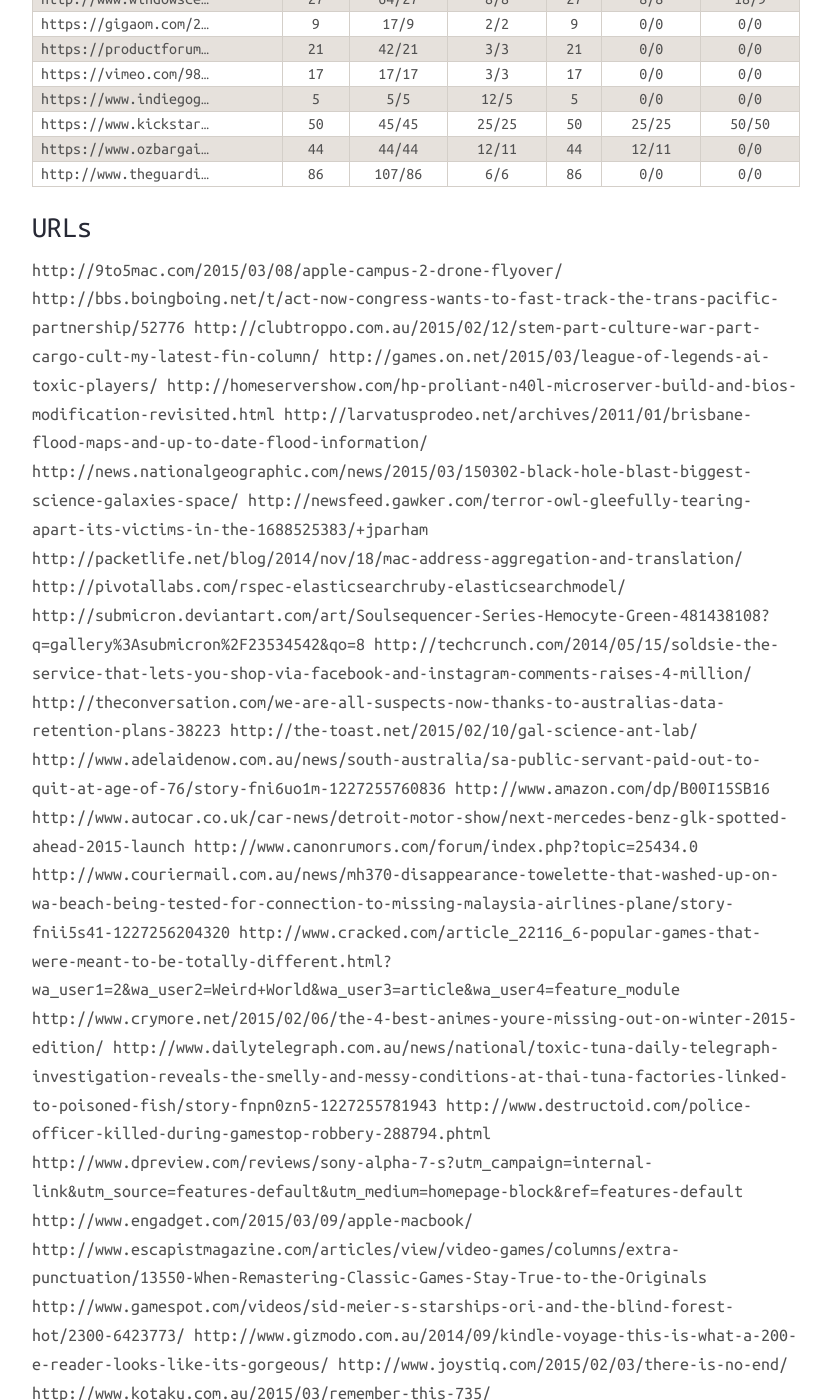
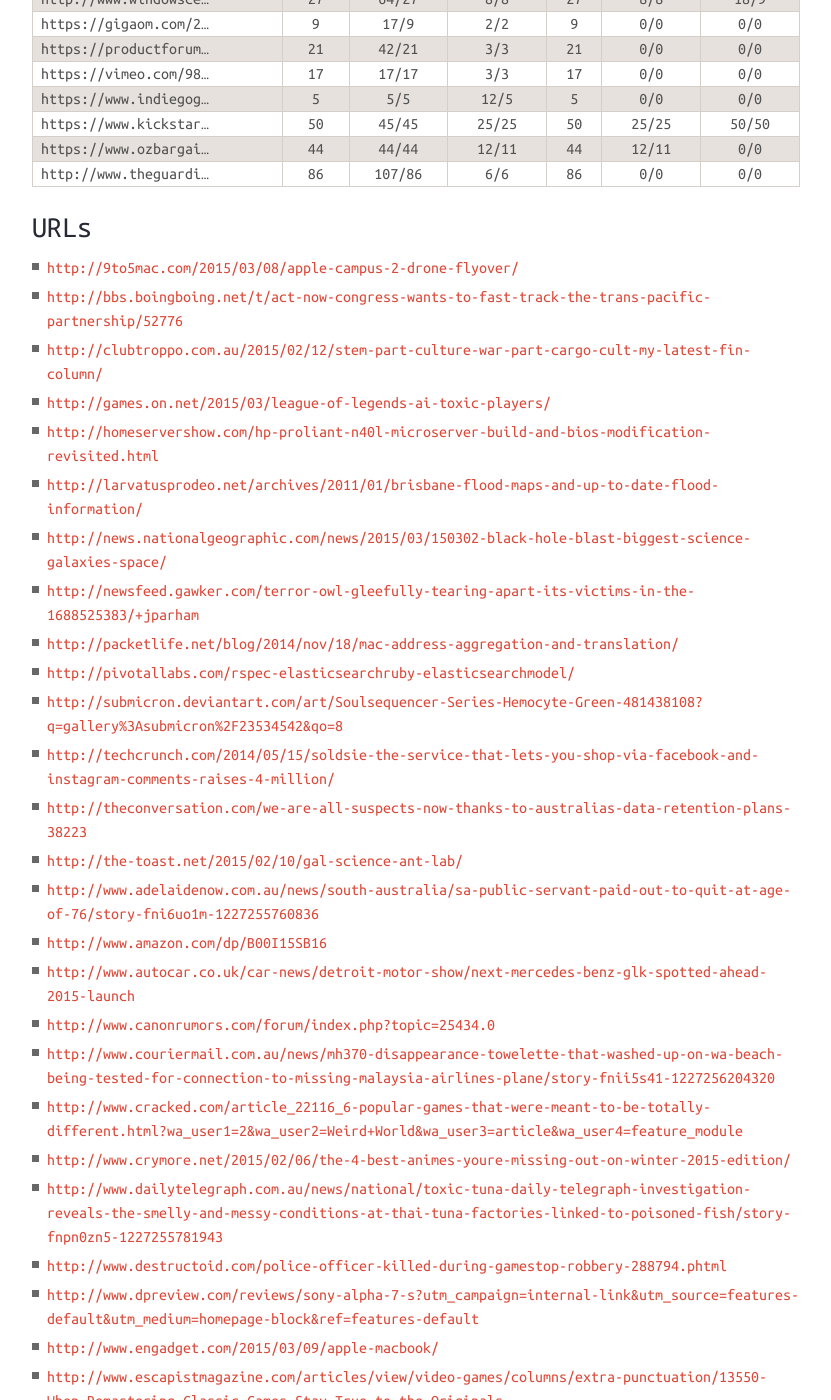
Before and after one commit to Murodese/Murodese, a Jekyll site: the page built from _posts/2015-04-16-wde-results.md, in a window 1280 px wide and 1400 px high, scrolled down 1715 px. Shown: the whole window, without its empty margins (224-1055 px from the left). Built offline with Jekyll 4.4.1, drawn with Linux system fonts in a browser that asks for light colours; nearby versions of some CDN libraries; comment, search, counter and statistics services are not loaded; some of the changed text lies outside the part shown.

Commit message:
fix url formatting

```diff
--- a/_posts/2015-04-16-wde-results.md
+++ b/_posts/2015-04-16-wde-results.md
@@ -71,54 +71,53 @@
 
 ### URLs
 
-
-http://9to5mac.com/2015/03/08/apple-campus-2-drone-flyover/
-http://bbs.boingboing.net/t/act-now-congress-wants-to-fast-track-the-trans-pacific-partnership/52776
-http://clubtroppo.com.au/2015/02/12/stem-part-culture-war-part-cargo-cult-my-latest-fin-column/
-http://games.on.net/2015/03/league-of-legends-ai-toxic-players/
-http://homeservershow.com/hp-proliant-n40l-microserver-build-and-bios-modification-revisited.html
-http://larvatusprodeo.net/archives/2011/01/brisbane-flood-maps-and-up-to-date-flood-information/
-http://news.nationalgeographic.com/news/2015/03/150302-black-hole-blast-biggest-science-galaxies-space/
-http://newsfeed.gawker.com/terror-owl-gleefully-tearing-apart-its-victims-in-the-1688525383/+jparham
-http://packetlife.net/blog/2014/nov/18/mac-address-aggregation-and-translation/
-http://pivotallabs.com/rspec-elasticsearchruby-elasticsearchmodel/
-http://submicron.deviantart.com/art/Soulsequencer-Series-Hemocyte-Green-481438108?q=gallery%3Asubmicron%2F23534542&qo=8
-http://techcrunch.com/2014/05/15/soldsie-the-service-that-lets-you-shop-via-facebook-and-instagram-comments-raises-4-million/
-http://theconversation.com/we-are-all-suspects-now-thanks-to-australias-data-retention-plans-38223
-http://the-toast.net/2015/02/10/gal-science-ant-lab/
-http://www.adelaidenow.com.au/news/south-australia/sa-public-servant-paid-out-to-quit-at-age-of-76/story-fni6uo1m-1227255760836
-http://www.amazon.com/dp/B00I15SB16
-http://www.autocar.co.uk/car-news/detroit-motor-show/next-mercedes-benz-glk-spotted-ahead-2015-launch
-http://www.canonrumors.com/forum/index.php?topic=25434.0
-http://www.couriermail.com.au/news/mh370-disappearance-towelette-that-washed-up-on-wa-beach-being-tested-for-connection-to-missing-malaysia-airlines-plane/story-fnii5s41-1227256204320
-http://www.cracked.com/article_22116_6-popular-games-that-were-meant-to-be-totally-different.html?wa_user1=2&wa_user2=Weird+World&wa_user3=article&wa_user4=feature_module
-http://www.crymore.net/2015/02/06/the-4-best-animes-youre-missing-out-on-winter-2015-edition/
-http://www.dailytelegraph.com.au/news/national/toxic-tuna-daily-telegraph-investigation-reveals-the-smelly-and-messy-conditions-at-thai-tuna-factories-linked-to-poisoned-fish/story-fnpn0zn5-1227255781943
-http://www.destructoid.com/police-officer-killed-during-gamestop-robbery-288794.phtml
-http://www.dpreview.com/reviews/sony-alpha-7-s?utm_campaign=internal-link&utm_source=features-default&utm_medium=homepage-block&ref=features-default
-http://www.engadget.com/2015/03/09/apple-macbook/
-http://www.escapistmagazine.com/articles/view/video-games/columns/extra-punctuation/13550-When-Remastering-Classic-Games-Stay-True-to-the-Originals
-http://www.gamespot.com/videos/sid-meier-s-starships-ori-and-the-blind-forest-hot/2300-6423773/
-http://www.gizmodo.com.au/2014/09/kindle-voyage-this-is-what-a-200-e-reader-looks-like-its-gorgeous/
-http://www.joystiq.com/2015/02/03/there-is-no-end/
-http://www.kotaku.com.au/2015/03/remember-this-735/
-http://www.layer9.org/2014/10/session-3-paper-1-reclaiming-brain.html
-http://www.macrumors.com/2015/03/06/hands-on-with-the-textblade-keyboard/
-http://www.macworld.com/article/2894575/apples-radical-12-inch-macbook-air-is-the-slimmest-lightest-mac-ever.html
-http://www.mortgagebusiness.com.au/breaking-news/8218-frydenberg-concerned-about-smsf-lending?utm_source=Mortgage+Business&utm_campaign=Mortgage_Business_Newsletter02_03_2015&utm_medium=email
-http://www.neatorama.com/2015/02/27/The-Girl-Who-Gets-Gifts-from-Crows/
-http://www.pcworld.com/article/2893647/gnome-2-is-back-ubuntu-mate-is-now-an-official-flavor.html
-http://www.rockettheme.com/forum/general-discussion/147147-page-with-modules-only-no-mainbody-apart-from-home-page
-http://www.rockpapershotgun.com/2015/02/26/rimworld-alpha-review/
-http://www.smh.com.au/federal-politics/political-opinion/inequality-at-the-heart-of-rejection-of-gonski-program-20131130-2yi54.html
-http://www.theage.com.au/federal-politics/political-news/asylum-seeker-torture-report-united-nations-special-rapporteur-juan-mendez-responds-to-tony-abbott-criticism-20150310-13zrwz.html
-http://www.tripadvisor.com.au/Restaurant_Review-g1076168-d3418528-Reviews-Blend_Cafe_and_Pizza_Bar-Melville_Greater_Perth_Western_Australia.html
-http://www.urbanspoon.com/r/338/1430837/restaurant/Perth/Blend-Cafe-and-Pizza-Bar-Melville
-http://www.windowscentral.com/gdc-2015-quick-look-siegecraft-commander-coming-xbox-one-summer
-https://gigaom.com/2015/03/08/how-i-manage-my-creative-process-on-an-11-inch-macbook-air/
-https://productforums.google.com/forum/#!category-topic/hangouts/Xfh-RfpGBP4%5B1-25%5D
-https://vimeo.com/98201214
-https://www.indiegogo.com/projects/rocketbook-cloud-integrated-microwavable-notebook#comments
-https://www.kickstarter.com/projects/1853707494/pancakebot-the-worlds-first-pancake-printer/comments
-https://www.ozbargain.com.au/node/185655
-http://www.theguardian.com/australia-news/2015/mar/15/crossbenchers-rebuff-pyne-ultimatum-on-university-reforms-and-research
+- <http://9to5mac.com/2015/03/08/apple-campus-2-drone-flyover/>
+- <http://bbs.boingboing.net/t/act-now-congress-wants-to-fast-track-the-trans-pacific-partnership/52776>
+- <http://clubtroppo.com.au/2015/02/12/stem-part-culture-war-part-cargo-cult-my-latest-fin-column/>
+- <http://games.on.net/2015/03/league-of-legends-ai-toxic-players/>
+- <http://homeservershow.com/hp-proliant-n40l-microserver-build-and-bios-modification-revisited.html>
+- <http://larvatusprodeo.net/archives/2011/01/brisbane-flood-maps-and-up-to-date-flood-information/>
+- <http://news.nationalgeographic.com/news/2015/03/150302-black-hole-blast-biggest-science-galaxies-space/>
+- <http://newsfeed.gawker.com/terror-owl-gleefully-tearing-apart-its-victims-in-the-1688525383/+jparham>
+- <http://packetlife.net/blog/2014/nov/18/mac-address-aggregation-and-translation/>
+- <http://pivotallabs.com/rspec-elasticsearchruby-elasticsearchmodel/>
+- <http://submicron.deviantart.com/art/Soulsequencer-Series-Hemocyte-Green-481438108?q=gallery%3Asubmicron%2F23534542&qo=8>
+- <http://techcrunch.com/2014/05/15/soldsie-the-service-that-lets-you-shop-via-facebook-and-instagram-comments-raises-4-million/>
+- <http://theconversation.com/we-are-all-suspects-now-thanks-to-australias-data-retention-plans-38223>
+- <http://the-toast.net/2015/02/10/gal-science-ant-lab/>
+- <http://www.adelaidenow.com.au/news/south-australia/sa-public-servant-paid-out-to-quit-at-age-of-76/story-fni6uo1m-1227255760836>
+- <http://www.amazon.com/dp/B00I15SB16>
+- <http://www.autocar.co.uk/car-news/detroit-motor-show/next-mercedes-benz-glk-spotted-ahead-2015-launch>
+- <http://www.canonrumors.com/forum/index.php?topic=25434.0>
+- <http://www.couriermail.com.au/news/mh370-disappearance-towelette-that-washed-up-on-wa-beach-being-tested-for-connection-to-missing-malaysia-airlines-plane/story-fnii5s41-1227256204320>
+- <http://www.cracked.com/article_22116_6-popular-games-that-were-meant-to-be-totally-different.html?wa_user1=2&wa_user2=Weird+World&wa_user3=article&wa_user4=feature_module>
+- <http://www.crymore.net/2015/02/06/the-4-best-animes-youre-missing-out-on-winter-2015-edition/>
+- <http://www.dailytelegraph.com.au/news/national/toxic-tuna-daily-telegraph-investigation-reveals-the-smelly-and-messy-conditions-at-thai-tuna-factories-linked-to-poisoned-fish/story-fnpn0zn5-1227255781943>
+- <http://www.destructoid.com/police-officer-killed-during-gamestop-robbery-288794.phtml>
+- <http://www.dpreview.com/reviews/sony-alpha-7-s?utm_campaign=internal-link&utm_source=features-default&utm_medium=homepage-block&ref=features-default>
+- <http://www.engadget.com/2015/03/09/apple-macbook/>
+- <http://www.escapistmagazine.com/articles/view/video-games/columns/extra-punctuation/13550-When-Remastering-Classic-Games-Stay-True-to-the-Originals>
+- <http://www.gamespot.com/videos/sid-meier-s-starships-ori-and-the-blind-forest-hot/2300-6423773/>
+- <http://www.gizmodo.com.au/2014/09/kindle-voyage-this-is-what-a-200-e-reader-looks-like-its-gorgeous/>
+- <http://www.joystiq.com/2015/02/03/there-is-no-end/>
+- <http://www.kotaku.com.au/2015/03/remember-this-735/>
+- <http://www.layer9.org/2014/10/session-3-paper-1-reclaiming-brain.html>
+- <http://www.macrumors.com/2015/03/06/hands-on-with-the-textblade-keyboard/>
+- <http://www.macworld.com/article/2894575/apples-radical-12-inch-macbook-air-is-the-slimmest-lightest-mac-ever.html>
+- <http://www.mortgagebusiness.com.au/breaking-news/8218-frydenberg-concerned-about-smsf-lending?utm_source=Mortgage+Business&utm_campaign=Mortgage_Business_Newsletter02_03_2015&utm_medium=email>
+- <http://www.neatorama.com/2015/02/27/The-Girl-Who-Gets-Gifts-from-Crows/>
+- <http://www.pcworld.com/article/2893647/gnome-2-is-back-ubuntu-mate-is-now-an-official-flavor.html>
+- <http://www.rockettheme.com/forum/general-discussion/147147-page-with-modules-only-no-mainbody-apart-from-home-page>
+- <http://www.rockpapershotgun.com/2015/02/26/rimworld-alpha-review/>
+- <http://www.smh.com.au/federal-politics/political-opinion/inequality-at-the-heart-of-rejection-of-gonski-program-20131130-2yi54.html>
+- <http://www.theage.com.au/federal-politics/political-news/asylum-seeker-torture-report-united-nations-special-rapporteur-juan-mendez-responds-to-tony-abbott-criticism-20150310-13zrwz.html>
+- <http://www.tripadvisor.com.au/Restaurant_Review-g1076168-d3418528-Reviews-Blend_Cafe_and_Pizza_Bar-Melville_Greater_Perth_Western_Australia.html>
+- <http://www.urbanspoon.com/r/338/1430837/restaurant/Perth/Blend-Cafe-and-Pizza-Bar-Melville>
+- <http://www.windowscentral.com/gdc-2015-quick-look-siegecraft-commander-coming-xbox-one-summer>
+- <https://gigaom.com/2015/03/08/how-i-manage-my-creative-process-on-an-11-inch-macbook-air/>
+- <https://productforums.google.com/forum/#!category-topic/hangouts/Xfh-RfpGBP4%5B1-25%5D>
+- <https://vimeo.com/98201214>
+- <https://www.indiegogo.com/projects/rocketbook-cloud-integrated-microwavable-notebook#comments>
+- <https://www.kickstarter.com/projects/1853707494/pancakebot-the-worlds-first-pancake-printer/comments>
+- <https://www.ozbargain.com.au/node/185655>
+- <http://www.theguardian.com/australia-news/2015/mar/15/crossbenchers-rebuff-pyne-ultimatum-on-university-reforms-and-research>
```
